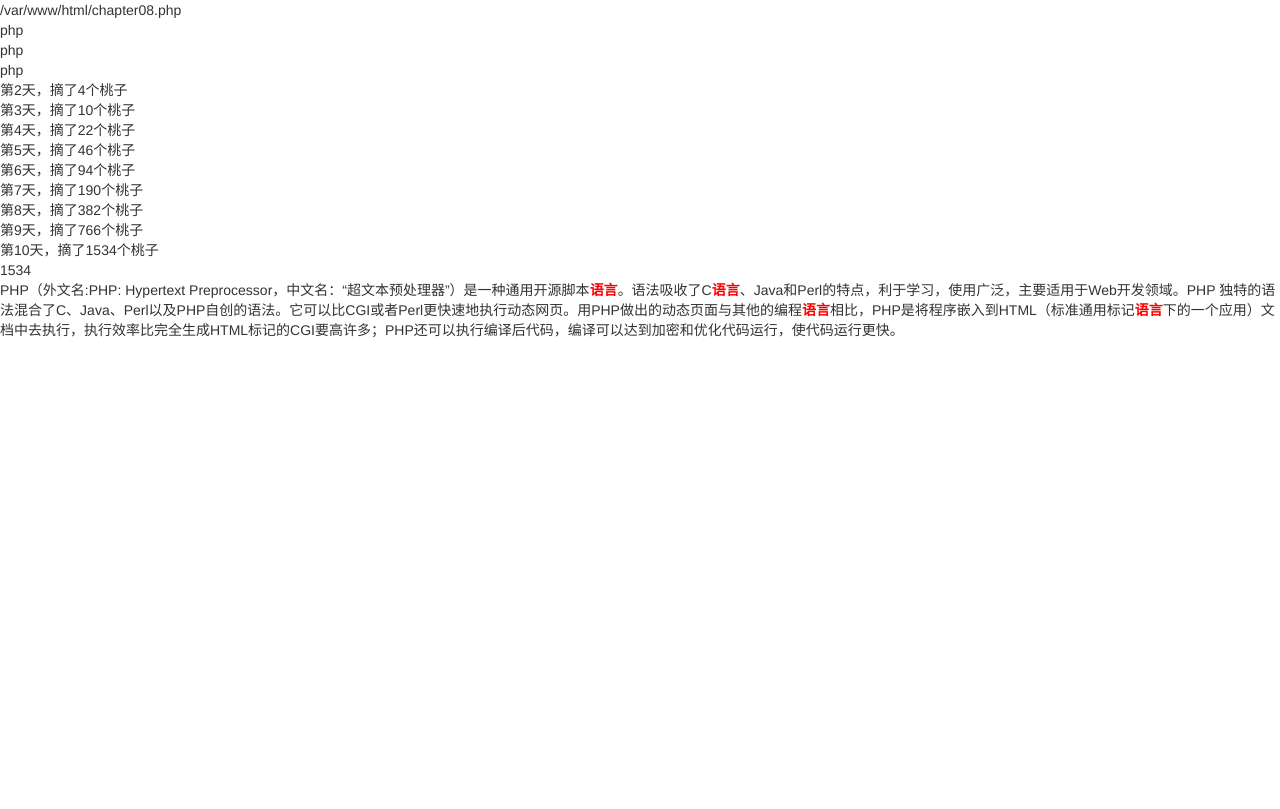
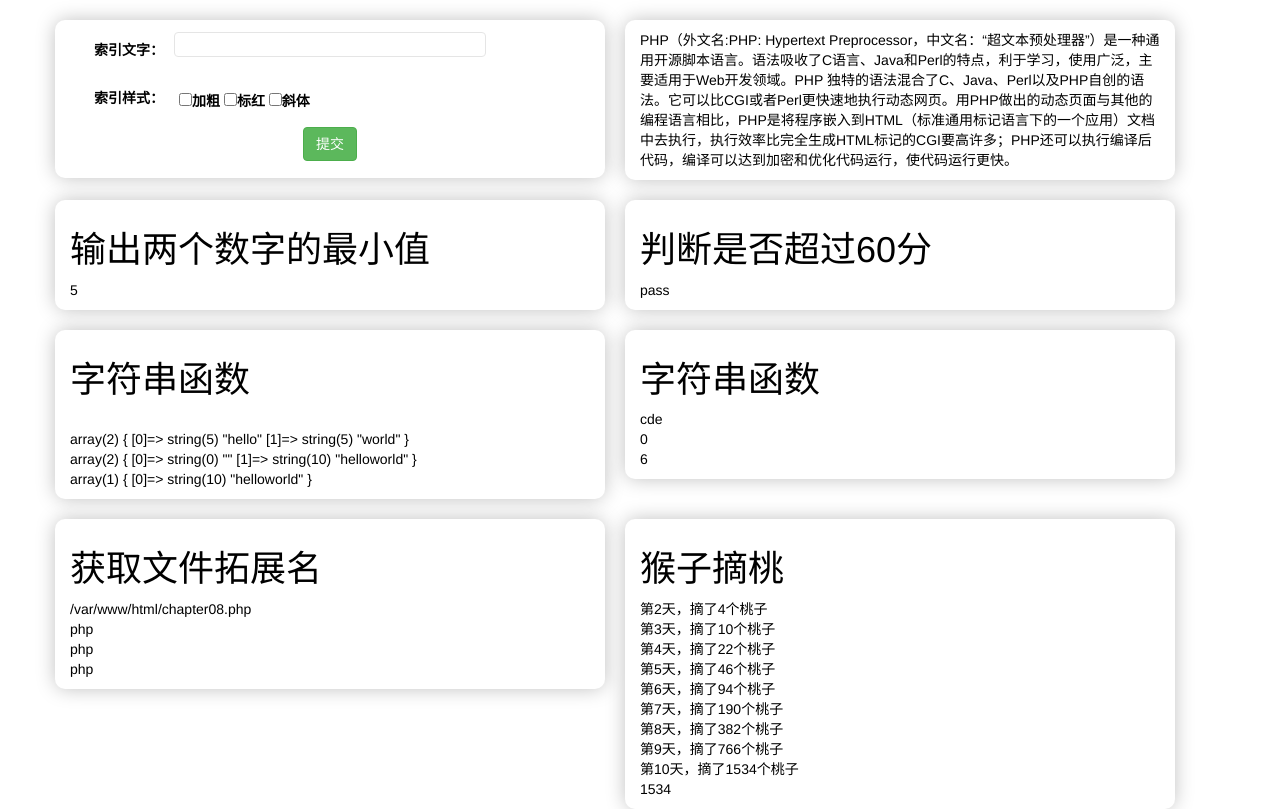
Before and after one commit to allynlin/PHP, a PHP site: page /chapter08.php in a window 1280 px wide. Before the commit the page ends 338 px from the top, so only its background shows below. Run offline with PHP 8.4, Linux system fonts and the light colour scheme; some libraries are stand-ins or nearby versions.

Commit message:
2022-04-22 Connect

```diff
--- a/chapter08.php
+++ b/chapter08.php
@@ -8,47 +8,132 @@
     <title>test.php</title>
 </head>
 <body>
+<div class="container">
+    <div class="row">
+        <div class="col-md-6 white-pink" style="margin-right: 10px">
+            <form method="post">
+                <label>
+                    <span>索引文字：</span>
+                    <input type="text" name="text">
+                </label>
+                <label>
+                    <span>索引样式：</span>
+                    <div>
+                        <input type="checkbox" name="sty[]" value="font-weight:bold">加粗
+                        <input type="checkbox" name="sty[]" value="color:red">标红
+                        <input type="checkbox" name="sty[]" value="font-style:italic">斜体
+                    </div>
+                </label>
+                <label class="text-center">
+                    <input class="btn btn-success" type="submit" value="提交">
+                </label>
+            </form>
+        </div>
+        <div class="col-md-6 white-pink" style="margin-left: 10px">
+            <?php
+            $zw = 'PHP（外文名:PHP: Hypertext Preprocessor，中文名：“超文本预处理器”）是一种通用开源脚本语言。语法吸收了C语言、Java和Perl的特点，利于学习，使用广泛，主要适用于Web开发领域。PHP 独特的语法混合了C、Java、Perl以及PHP自创的语法。它可以比CGI或者Perl更快速地执行动态网页。用PHP做出的动态页面与其他的编程语言相比，PHP是将程序嵌入到HTML（标准通用标记语言下的一个应用）文档中去执行，执行效率比完全生成HTML标记的CGI要高许多；PHP还可以执行编译后代码，编译可以达到加密和优化代码运行，使代码运行更快。';
+            //查看是否提交
+            if ($_POST) {
+                //查看是否提交了要改变样式的文本
+                if ($_POST["text"]) {
+                    //查看是否提交了样式
+                    if ($_POST["sty"]) {
+                        $sty = $_POST["sty"];
+                        //定义一个变量存储样式
+                        $s = "style='";
+                        //把更改的样式输出
+                        $len = count($sty);
+                        for ($i = 0; $i < $len; $i++) {
+                            global $s;
+                            $s .= "$sty[$i]" . ";";
+                        }
+                        $s .= "'";
+                        $text = $_POST["text"];
+                        $keyword = "<span $s>$text</span>";
+                        //将text中的"语言"替换为keyword;
+                        echo str_replace($text, $keyword, $zw);
+                    } else {
+                        $text = $_POST["text"];
+                        $keyword = "<font style='color: red;font-weight: bold'>$text</font>";
+                        //将text中的"语言"替换为keyword;
+                        echo str_replace($text, $keyword, $zw);
+                    }
+                } else {
+                    echo $zw;
+                }
+            } else {
+                echo $zw;
+            }
+            ?>
+        </div>
+    </div>
+    <div class="row">
+        <div class="col-md-6 white-pink" style="margin-right: 10px">
+            <h1>输出两个数字的最小值</h1>
+            <?php
+            function test($a, $b)
+            {
+                //输出两个数字的最小值
+                return min($a, $b);
+            }
+
+            echo test(5, 6);
+            ?>
+        </div>
+        <div class="col-md-6 white-pink" style="margin-left: 10px">
+            <h1>判断是否超过60分</h1>
             <?php
             //屏蔽错误信息
             error_reporting(0);
-//function test($a,$b)
-//{
-//    //输出两个数字的最小值
-//    return min($a,$b);
-//}
-//echo test(5,6);
-//function isPass($num)
-//{
-//    if ($num >= 60) {
-//        return pass;
-//    } else {
-//        echo "输入不符合规则";
-//    }
-//}
-//
-//echo isPass(70);
+            function isPass($num)
+            {
+                if ($num >= 60) {
+                    return pass;
+                } else {
+                    echo "输入不符合规则";
+                }
+            }
 
-//$input1="hello,world";
-//$input2=",helloworld";
-//$input3="helloworld";
-//echo "<br>";
-//var_dump(explode(",",$input1));
-//echo "<br>";
-//var_dump(explode(",",$input2));
-//echo "<br>";
-//var_dump(explode(",",$input3));
-
-//$str4="abcdef";
-////截取字符串$str4 截取从字符"c"开始，截取到字符"e"结束
-//echo substr($str4,2,3);
-
-//$str5="abc123abc";
-////str5中"a"的首次出现的位置
-//echo strpos($str5,"a");
-////str5中"a"的最后一次出现的位置
-//echo strrpos($str5,"a");
-
-
+            echo isPass(70);
+            ?>
+        </div>
+    </div>
+    <div class="row">
+        <div class="col-md-6 white-pink" style="margin-right: 10px">
+            <h1>字符串函数</h1>
+            <?php
+            $input1 = "hello,world";
+            $input2 = ",helloworld";
+            $input3 = "helloworld";
+            echo "<br>";
+            var_dump(explode(",", $input1));
+            echo "<br>";
+            var_dump(explode(",", $input2));
+            echo "<br>";
+            var_dump(explode(",", $input3));
+            ?>
+        </div>
+        <div class="col-md-6 white-pink" style="margin-left: 10px">
+            <h1>字符串函数</h1>
+            <?php
+            $str4 = "abcdef";
+            //截取字符串$str4 截取从字符"c"开始，截取到字符"e"结束
+            echo substr($str4, 2, 3);
+            echo "<br>";
+            $str5 = "abc123abc";
+            //str5中"a"的首次出现的位置
+            echo strpos($str5, "a");
+            echo "<br>";
+            //str5中"a"的最后一次出现的位置
+            echo strrpos($str5, "a");
+            echo "<br>";
+            ?>
+        </div>
+    </div>
+    <div class="row">
+        <div class="col-md-6 white-pink" style="margin-right: 10px">
+            <h1>获取文件拓展名</h1>
+            <?php
             $file = __FILE__;
             echo $file;
             echo "<br>";
@@ -62,30 +147,27 @@ echo "<br>";
             //通过trim方法获取文件拓展名
             echo trim(strstr($file, '.'), '.');
             echo "<br>";
-
+            ?>
+        </div>
+        <div class="col-md-6 white-pink" style="margin-left: 10px">
+            <h1>猴子摘桃</h1>
+            <?php
             //假设有一只猴子摘了一堆桃子，当即吃了一半，可是桃子太好吃了，它又多吃了一个，第二天它把第一天剩下的桃子吃了一半，又多吃了一个，就这样到第十天早上它只剩下一个桃子了，问它一共摘了多少个桃子？用递归算法实现。
             function peach($n)
             {
                 if ($n == 1) {
                     return 1;
                 } else {
-        $num=(peach($n - 1) + 1) * 2;
+                    $num = (peach($n - 1) + 1) * 2;
                     echo "第" . $n . "天，摘了" . $num . "个桃子<br>";
                     return $num;
                 }
             }
+
             echo peach(10);
-echo "<br>";
-
-
-$text = 'PHP（外文名:PHP: Hypertext Preprocessor，中文名：“超文本预处理器”）是一种通用开源脚本语言。语法吸收了C语言、Java和Perl的特点，利于学习，使用广泛，主要适用于Web开发领域。PHP 独特的语法混合了C、Java、Perl以及PHP自创的语法。它可以比CGI或者Perl更快速地执行动态网页。用PHP做出的动态页面与其他的编程语言相比，PHP是将程序嵌入到HTML（标准通用标记语言下的一个应用）文档中去执行，执行效率比完全生成HTML标记的CGI要高许多；PHP还可以执行编译后代码，编译可以达到加密和优化代码运行，使代码运行更快。';
-$keyword = "<font style='color:red;font-weight: bold'>语言</font>";
-//将text中的"语言"替换为keyword;
-echo str_replace("语言",$keyword,$text);
-
-
-
-
             ?>
+        </div>
+    </div>
+</div>
 </body>
 </html>
--- a/css/white-pink.css
+++ b/css/white-pink.css
@@ -88,7 +88,7 @@ a {
     margin-right: auto;
     max-width: 550px;
     min-height: 50px;
-    padding: 30px 30px 20px 30px;
+    padding: 10px;
     border-radius: 10px;
     -webkit-border-radius: 10px;
 }
```
Lines whose indentation alone changed are shown as unchanged.
